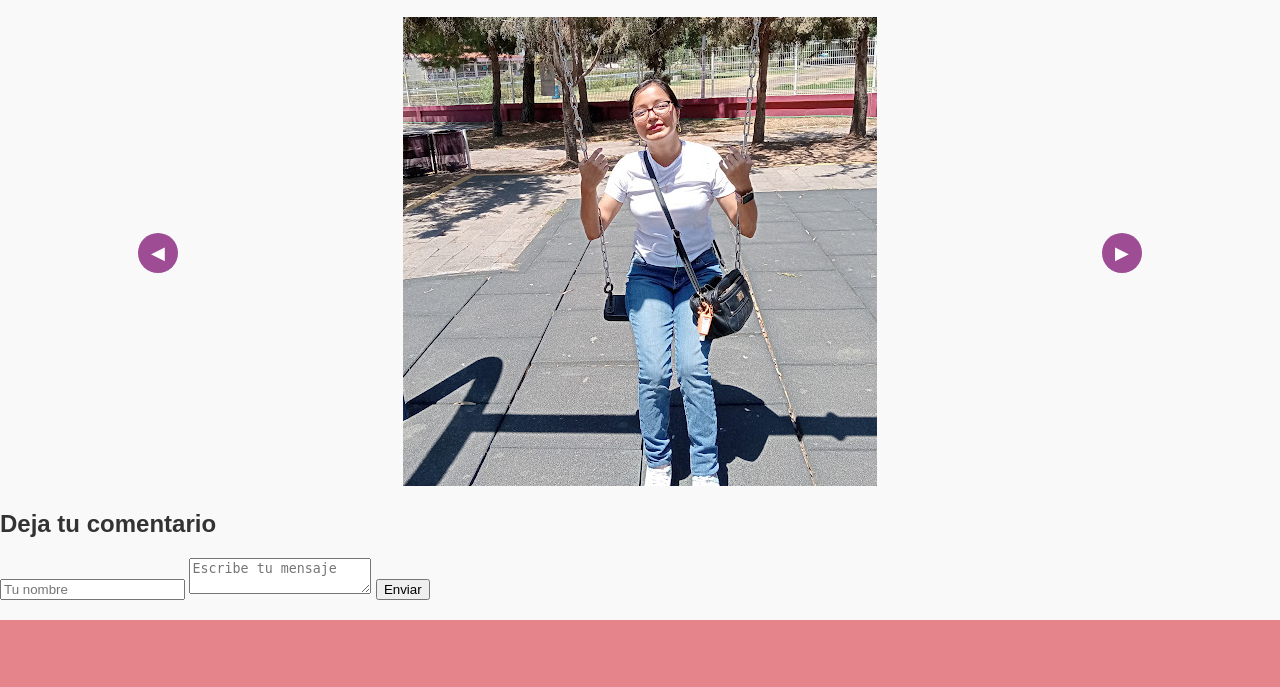
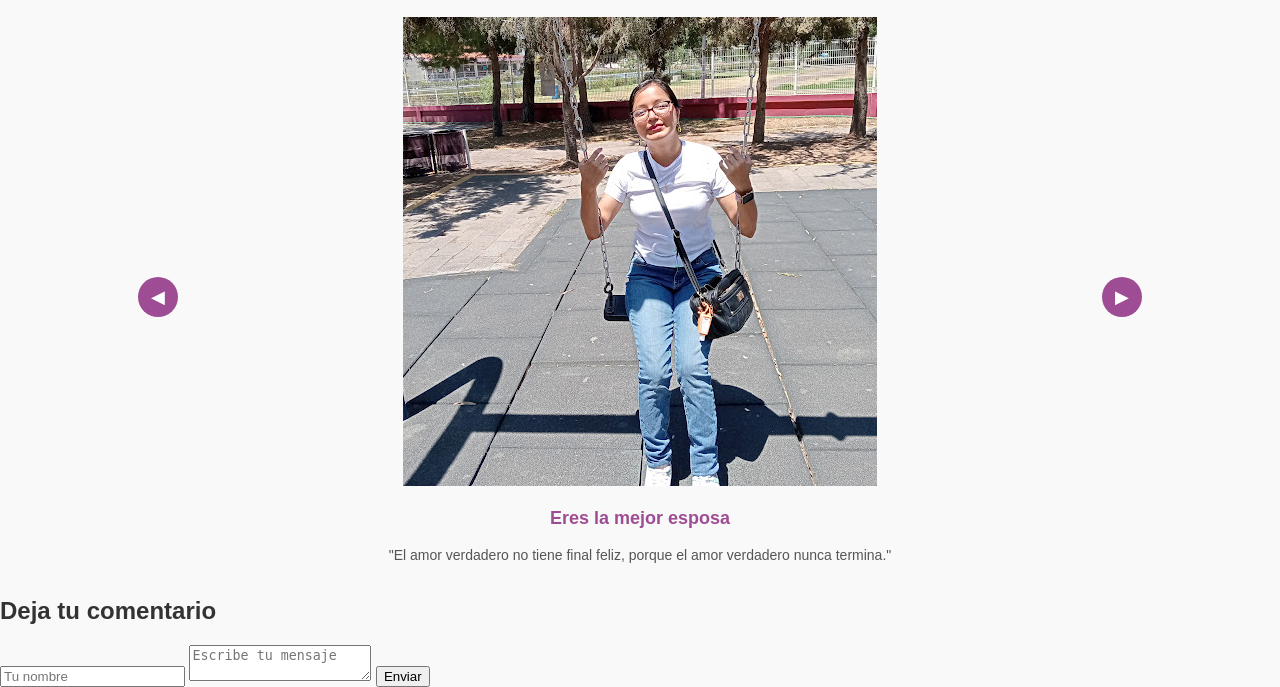
Before and after one commit to victormom/victormom.github.io, a PHP site: page / in a window 1280 px wide. Shown: the part 851-1538 px from the top of the page. Before the commit the page ends 1471 px from the top, so only its background shows below. Run offline with PHP 8.4, Linux system fonts and the light colour scheme; some libraries are stand-ins or nearby versions.

Commit message:
Add files via upload

```diff
--- a/index.html
+++ b/index.html
@@ -26,16 +26,52 @@
     <section class="seccion-carrusel">
         <h2>Recuerdos especiales</h2>
         <div class="carrusel-container">
-            <button class="flecha flecha-izquierda" onclick="moverCarrusel(-1)">&#9664;</button>
+            <button class="flecha flecha-izquierda" onclick="moverCarrusel(-1, 'imagenes')">&#9664;</button>
             <div class="carrusel-imagenes">
-                <div class="carrusel-item"><img src="imagenes/imagen1.png" alt="Imagen 1"></div>
-                <div class="carrusel-item"><img src="imagenes/imagen2.png" alt="Imagen 2"></div>
-                <div class="carrusel-item"><img src="imagenes/imagen3.png" alt="Imagen 3"></div>
-                <div class="carrusel-item"><img src="imagenes/imagen4.png" alt="Imagen 4"></div>
-                <div class="carrusel-item"><img src="imagenes/imagen5.png" alt="Imagen 5"></div>
-                <div class="carrusel-item"><img src="imagenes/imagen6.png" alt="Imagen 6"></div>
+                <div class="carrusel-item">
+                    <img src="imagenes/imagen1.png" alt="Imagen 1">
+                    <div class="caption">
+                        <h3>Eres la mejor esposa</h3>
+                        <p>"El amor verdadero no tiene final feliz, porque el amor verdadero nunca termina."</p>
+                    </div>
+                </div>
+                <div class="carrusel-item">
+                    <img src="imagenes/imagen2.png" alt="Imagen 2">
+                    <div class="caption">
+                        <h3>Eres la mejor amiga</h3>
+                        <p>"La amistad duplica las alegrías y divide las angustias por la mitad."</p>
+                    </div>
+                </div>
+                <div class="carrusel-item">
+                    <img src="imagenes/imagen3.png" alt="Imagen 3">
+                    <div class="caption">
+                        <h3>Eres la mejor compañera</h3>
+                        <p>"La vida es mejor cuando la compartes con alguien que te entiende."</p>
+                    </div>
+                </div>
+                <div class="carrusel-item">
+                    <img src="imagenes/imagen4.png" alt="Imagen 4">
+                    <div class="caption">
+                        <h3>Eres mi inspiración</h3>
+                        <p>"Eres la razón por la que sonrío cada día."</p>
+                    </div>
+                </div>
+                <div class="carrusel-item">
+                    <img src="imagenes/imagen5.png" alt="Imagen 5">
+                    <div class="caption">
+                        <h3>Mi confidente</h3>
+                        <p>"Contigo, todos mis secretos están a salvo."</p>
+                    </div>
+                </div>
+                <div class="carrusel-item">
+                    <img src="imagenes/imagen6.png" alt="Imagen 6">
+                    <div class="caption">
+                        <h3>Mi apoyo incondicional</h3>
+                        <p>"Gracias por estar siempre a mi lado."</p>
+                    </div>
+                </div>
             </div>
-            <button class="flecha flecha-derecha" onclick="moverCarrusel(1)">&#9654;</button>
+            <button class="flecha flecha-derecha" onclick="moverCarrusel(1, 'imagenes')">&#9654;</button>
         </div>
     </section>
 
@@ -47,7 +83,11 @@
             <textarea name="mensaje" placeholder="Escribe tu mensaje" required></textarea>
             <button type="submit">Enviar</button>
         </form>
-        <div class="carrusel-comentarios"></div>
+        <div class="carrusel-comentarios-container">
+            <button class="flecha flecha-izquierda" onclick="moverCarrusel(-1, 'comentarios')">&#9664;</button>
+            <div class="carrusel-comentarios"></div>
+            <button class="flecha flecha-derecha" onclick="moverCarrusel(1, 'comentarios')">&#9654;</button>
+        </div>
     </section>
 </body>
 </html>
--- a/styles.css
+++ b/styles.css
@@ -116,6 +116,20 @@ body {
     border-radius: 10px;
 }
 
+.caption {
+    margin-top: 10px;
+}
+
+.caption h3 {
+    font-size: 18px;
+    color: var(--morado);
+}
+
+.caption p {
+    font-size: 14px;
+    color: #555;
+}
+
 .flecha {
     position: absolute;
     top: 50%;
@@ -147,18 +161,24 @@ body {
 }
 
 /* Comentarios */
+.carrusel-comentarios-container {
+    position: relative;
+    width: 80%;
+    margin: 0 auto;
+    overflow: hidden;
+}
+
 .carrusel-comentarios {
     display: flex;
-    gap: 10px;
-    overflow-x: auto;
-    padding: 10px 0;
+    transition: transform 0.5s ease-in-out;
 }
 
-.carrusel-comentarios .comentario-item {
+.comentario-item {
+    flex: 0 0 auto;
+    width: 100%;
     background-color: var(--lila);
     border-radius: 10px;
+    text-align: center;
     padding: 15px;
-    flex: 0 0 200px;
-    text-align: center;
     box-shadow: 0 4px 8px rgba(0, 0, 0, 0.1);
 }
```
Also changed, not shown: script.js (+23 -6 lines).
